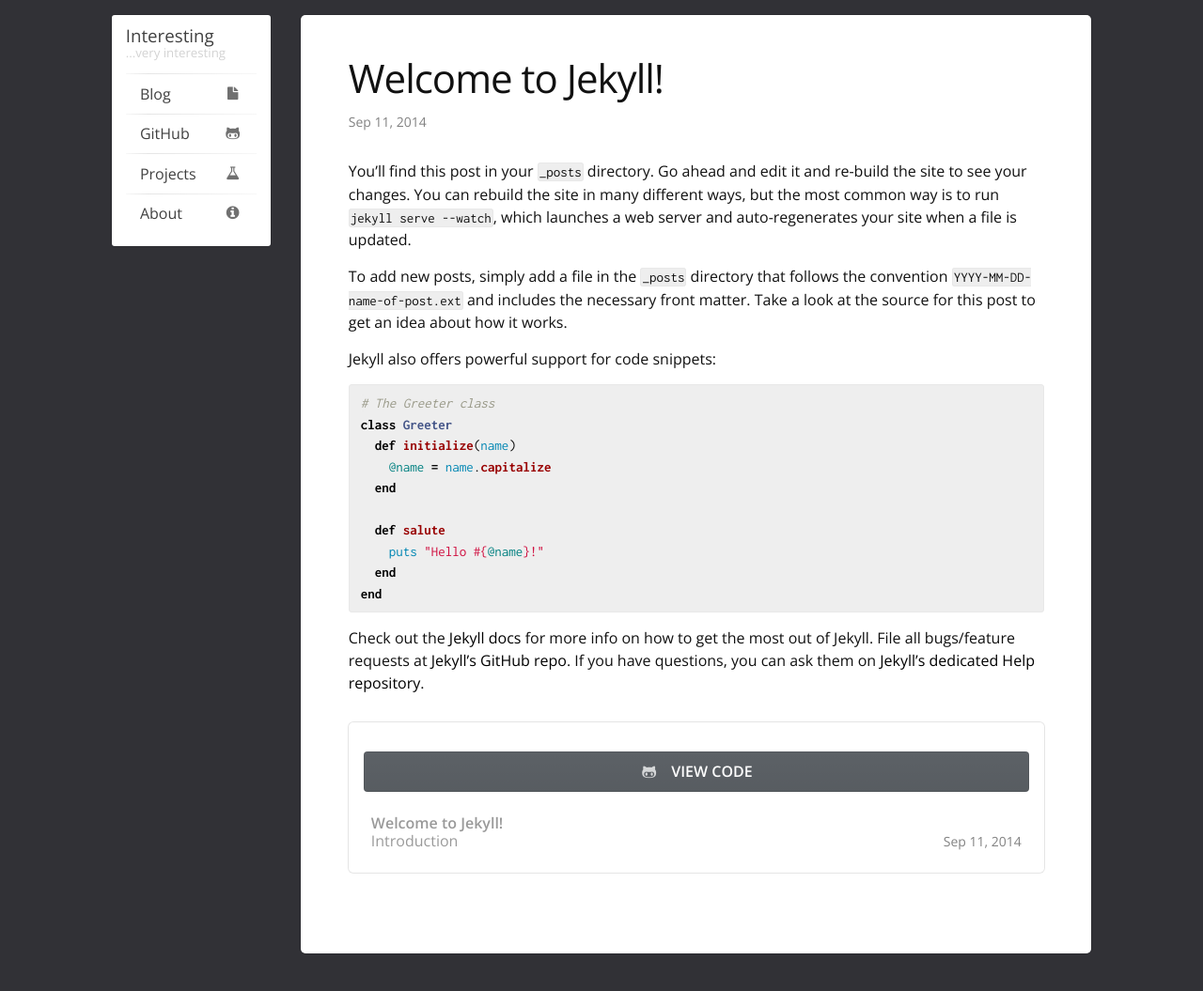
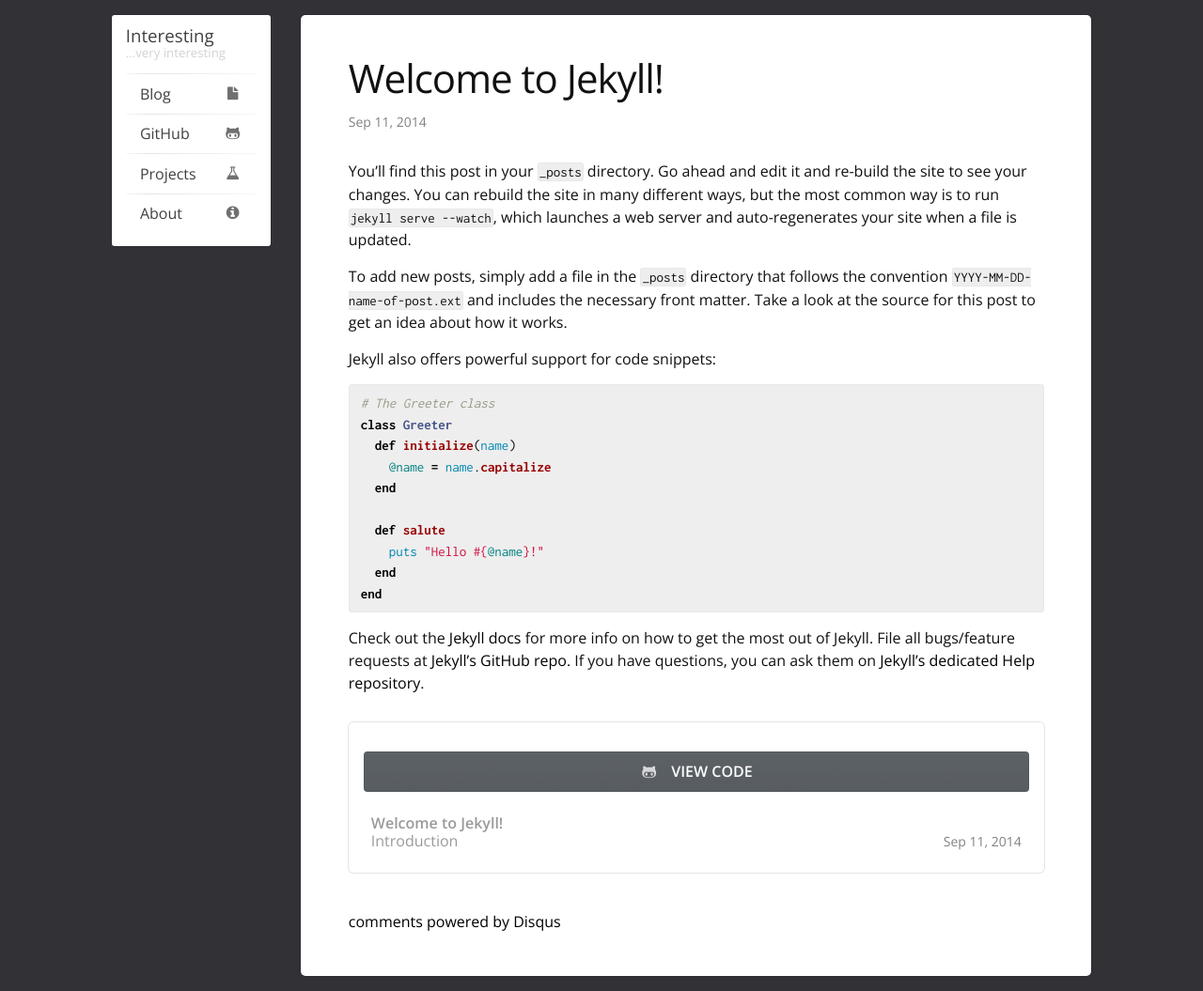
Before and after one commit to LukaHorvat/lukahorvat.github.io, a Jekyll site: the page built from _posts/2014-09-11-welcome-to-jekyll.markdown, in a window 1280 px wide. Shown: the whole page at 94% size. Built offline with Jekyll 4.4.1, drawn with Linux system fonts in a browser that asks for light colours; comment, search, counter and statistics services are not loaded; before the commit the page ends 1031 px from its top, so only the background shows below that.

```diff
--- a/_layouts/default.html
+++ b/_layouts/default.html
@@ -2,7 +2,7 @@
 <html>
   {% include head.html %}
   <body>
-    <div class="ui two column page grid">
+    <div class="ui two column doubling page grid">
       <div class="left floated three wide column">
         <div class="ui vertical fluid menu">
           <spap class="item">
--- a/_layouts/post.html
+++ b/_layouts/post.html
@@ -11,4 +11,19 @@
     {{ content }}
   </article>
   {% include project.html project_id=page.project_id %}
+  <div id="disqus_thread"></div>
+    <script type="text/javascript">
+        /* * * CONFIGURATION VARIABLES: EDIT BEFORE PASTING INTO YOUR WEBPAGE * * */
+        var disqus_shortname = 'interesting-blog'; // required: replace example with your forum shortname
+
+        /* * * DON'T EDIT BELOW THIS LINE * * */
+        (function() {
+            var dsq = document.createElement('script'); dsq.type = 'text/javascript'; dsq.async = true;
+            dsq.src = '//' + disqus_shortname + '.disqus.com/embed.js';
+            (document.getElementsByTagName('head')[0] || document.getElementsByTagName('body')[0]).appendChild(dsq);
+        })();
+    </script>
+    <noscript>Please enable JavaScript to view the <a href="http://disqus.com/?ref_noscript">comments powered by Disqus.</a></noscript>
+    <a href="http://disqus.com" class="dsq-brlink">comments powered by <span class="logo-disqus">Disqus</span></a>
+
 </div>
```
